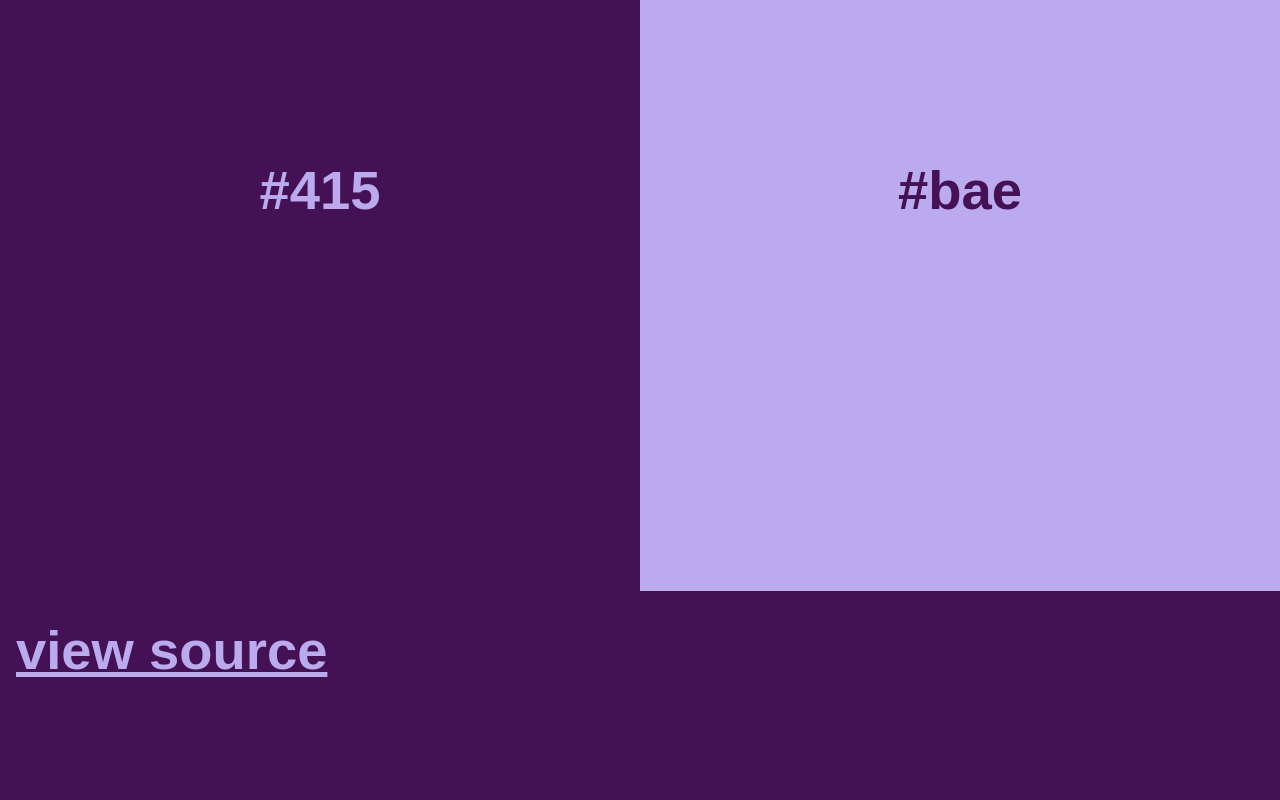
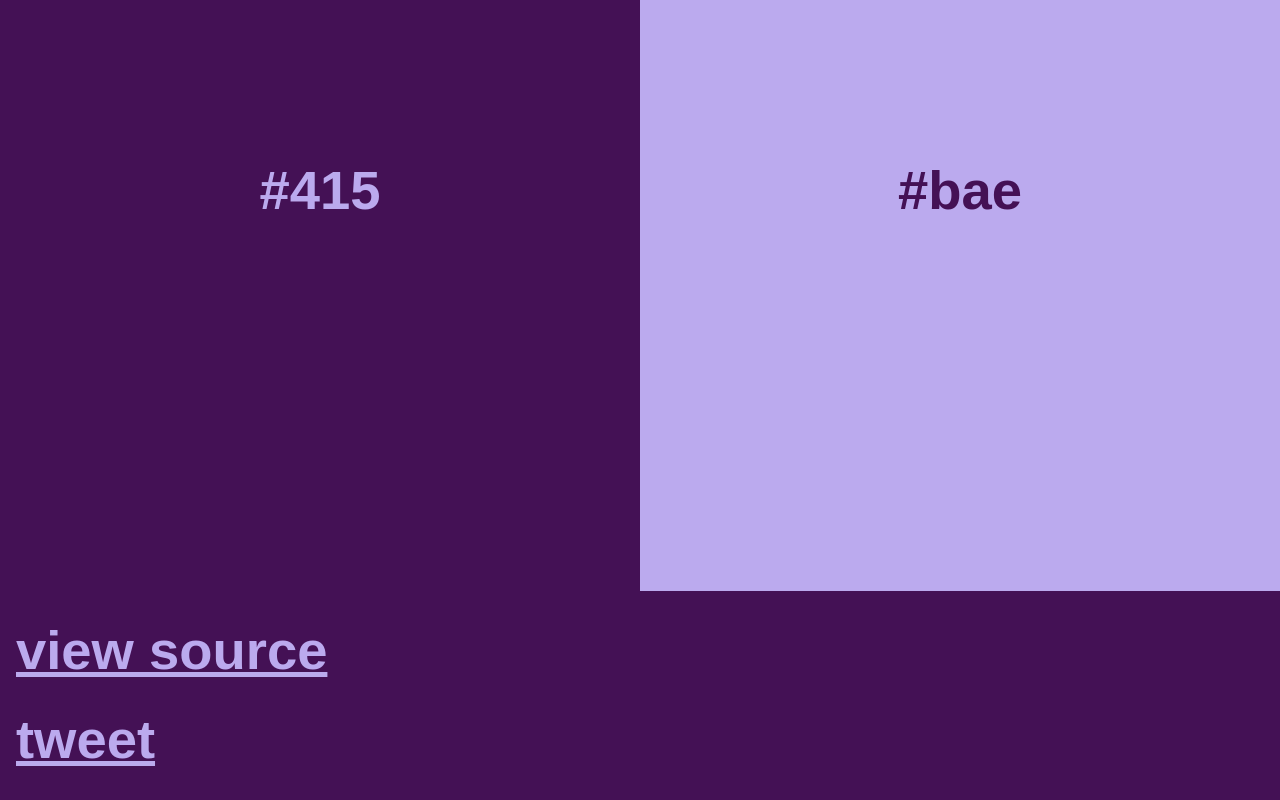
Before and after one commit to s9a/bae, a website: page index.html in a window 1280 px wide. Shown: the part 506-1306 px from the top of the page. Before the commit the page ends 1218 px from the top, so only its background shows below. Drawn offline with Linux system fonts and the light colour scheme.

Commit message:
supply tweet intent link (#3)

```diff
--- a/index.html
+++ b/index.html
@@ -30,5 +30,6 @@
 </figure>
 
 <footer class="m-auto pad-1">
-  <a href="https://github.com/s9a/bae">view source</a>
+  <a class="block-table" href="https://github.com/s9a/bae">view source</a>
+  <a class="block-table" href="https://twitter.com/intent/tweet?text=hello+%23bae+https://s9a.github.io/bae" target="_blank">tweet</a>
 </footer>
```
